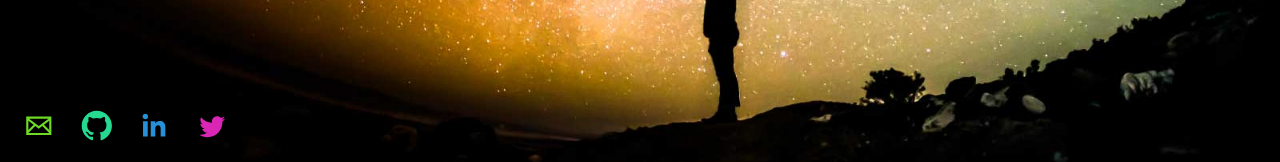
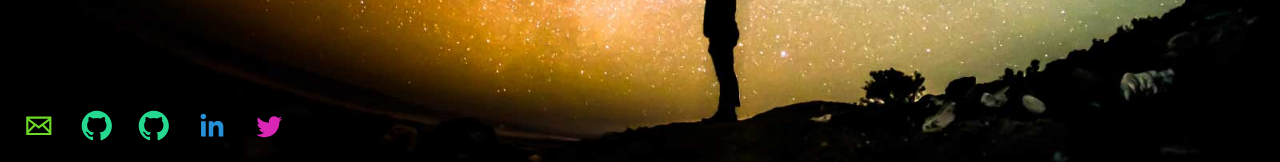
Before and after one commit to learning-artificial-intelligence/learning-artificial-intelligence.github.io, a Jekyll site: the page built from index.html, in a window 1280 px wide. Shown: the part 735-897 px from the top of the page. Built offline with Jekyll 4.4.1, drawn with Linux system fonts in a browser that asks for light colours; nearby versions of some CDN libraries; some web fonts are replaced.

Commit message:
Some minor changes added
Some minor changes added

```diff
--- a/_includes/social-block.html
+++ b/_includes/social-block.html
@@ -12,6 +12,14 @@
 
  <li>
   <a href="https://github.com/rubenandrebarreiro/" class="icon-13 github" title="GitHub">
+    <svg viewBox="0 0 512 512">
+      <path d="M256 70.7c-102.6 0-185.9 83.2-185.9 185.9 0 82.1 53.3 151.8 127.1 176.4 9.3 1.7 12.3-4 12.3-8.9V389.4c-51.7 11.3-62.5-21.9-62.5-21.9 -8.4-21.5-20.6-27.2-20.6-27.2 -16.9-11.5 1.3-11.3 1.3-11.3 18.7 1.3 28.5 19.2 28.5 19.2 16.6 28.4 43.5 20.2 54.1 15.4 1.7-12 6.5-20.2 11.8-24.9 -41.3-4.7-84.7-20.6-84.7-91.9 0-20.3 7.3-36.9 19.2-49.9 -1.9-4.7-8.3-23.6 1.8-49.2 0 0 15.6-5 51.1 19.1 14.8-4.1 30.7-6.2 46.5-6.3 15.8 0.1 31.7 2.1 46.6 6.3 35.5-24 51.1-19.1 51.1-19.1 10.1 25.6 3.8 44.5 1.8 49.2 11.9 13 19.1 29.6 19.1 49.9 0 71.4-43.5 87.1-84.9 91.7 6.7 5.8 12.8 17.1 12.8 34.4 0 24.9 0 44.9 0 51 0 4.9 3 10.7 12.4 8.9 73.8-24.6 127-94.3 127-176.4C441.9 153.9 358.6 70.7 256 70.7z"/>
+    </svg><!--[if lt IE 9]><em>GitHub</em><![endif]-->
+  </a>
+ </li>
+
+ <li>
+  <a href="https://rubenandrebarreiro.gihub.io/" class="icon-13 github" title="GitHub">
     <svg viewBox="0 0 512 512">
       <path d="M256 70.7c-102.6 0-185.9 83.2-185.9 185.9 0 82.1 53.3 151.8 127.1 176.4 9.3 1.7 12.3-4 12.3-8.9V389.4c-51.7 11.3-62.5-21.9-62.5-21.9 -8.4-21.5-20.6-27.2-20.6-27.2 -16.9-11.5 1.3-11.3 1.3-11.3 18.7 1.3 28.5 19.2 28.5 19.2 16.6 28.4 43.5 20.2 54.1 15.4 1.7-12 6.5-20.2 11.8-24.9 -41.3-4.7-84.7-20.6-84.7-91.9 0-20.3 7.3-36.9 19.2-49.9 -1.9-4.7-8.3-23.6 1.8-49.2 0 0 15.6-5 51.1 19.1 14.8-4.1 30.7-6.2 46.5-6.3 15.8 0.1 31.7 2.1 46.6 6.3 35.5-24 51.1-19.1 51.1-19.1 10.1 25.6 3.8 44.5 1.8 49.2 11.9 13 19.1 29.6 19.1 49.9 0 71.4-43.5 87.1-84.9 91.7 6.7 5.8 12.8 17.1 12.8 34.4 0 24.9 0 44.9 0 51 0 4.9 3 10.7 12.4 8.9 73.8-24.6 127-94.3 127-176.4C441.9 153.9 358.6 70.7 256 70.7z"/>
     </svg><!--[if lt IE 9]><em>GitHub</em><![endif]-->
```
